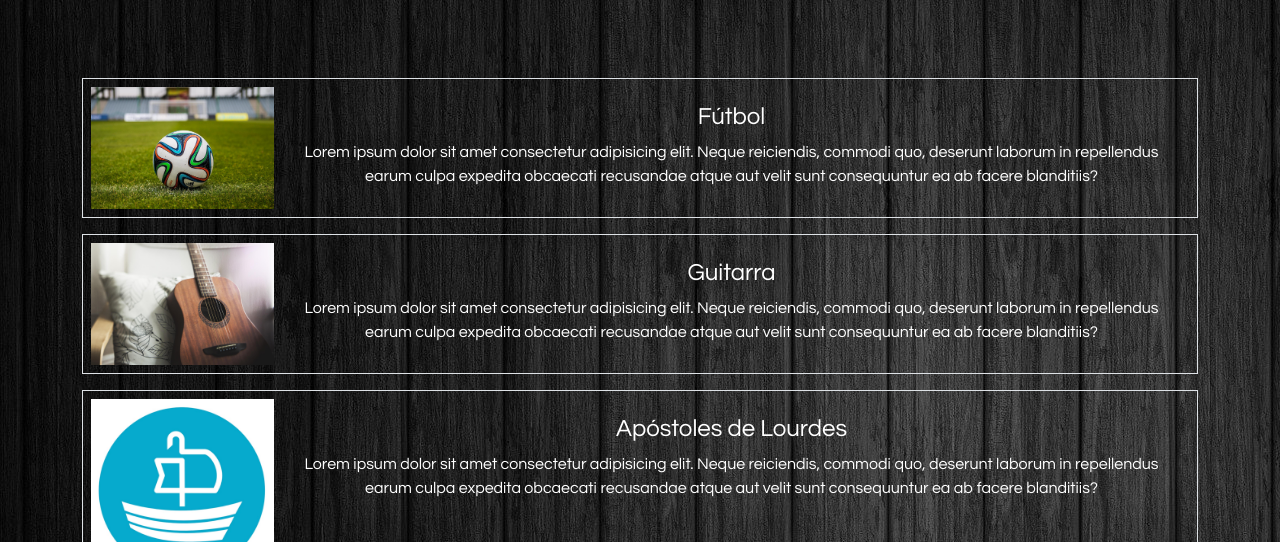
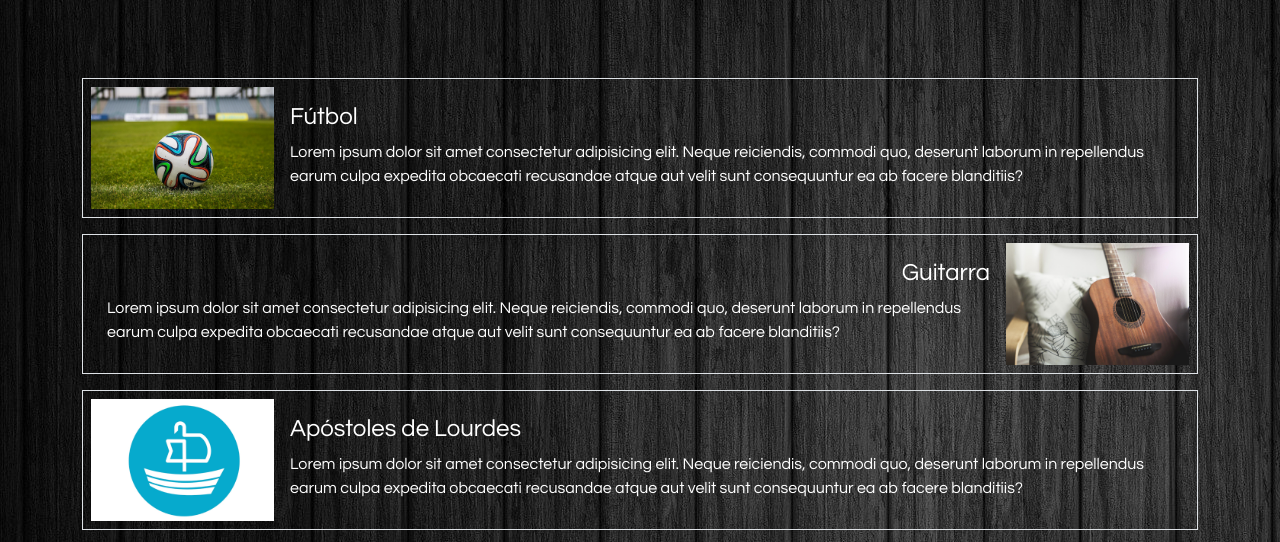
Before and after one commit to JoseMMTW99/DesarrolloWeb-ProyectoFinal-JoseMMTW99, a plain HTML site: page pages/3aficiones.html in a window 1280 px wide. Shown: the part 192-734 px from the top of the page. Drawn offline with nearby package versions, Linux system fonts and the light colour scheme.

Commit message:
correcion detalles basicos

```diff
--- a/css/estilos.css
+++ b/css/estilos.css
@@ -293,3 +293,6 @@ li a.active, li a:hover{
         margin-bottom: 20px;
     }
 }
+.img-adl{
+    max-height: 142px;
+}
--- a/pages/3aficiones.html
+++ b/pages/3aficiones.html
@@ -43,45 +43,34 @@
             </div>
             <div class="col-md-9 col-lg-10 align-self-start">
                 <div class="m-3">
-                    <h4>Fútbol</h4>
-                    <p">Lorem ipsum dolor sit amet consectetur adipisicing elit. Neque reiciendis, commodi quo, deserunt laborum in repellendus earum culpa expedita obcaecati recusandae atque aut velit sunt consequuntur ea ab facere blanditiis?</p>
+                    <h4 class="text-start">Fútbol</h4>
+                    <p class="text-start">Lorem ipsum dolor sit amet consectetur adipisicing elit. Neque reiciendis, commodi quo, deserunt laborum in repellendus earum culpa expedita obcaecati recusandae atque aut velit sunt consequuntur ea ab facere blanditiis?</p>
                 </div>
             </div>
         </section>
         <section class="row gx-0 mb-3 align-items-center border p-2">
+            <div class="col-md-9 col-lg-10 align-self-start">
+                <div class="m-3">
+                    <h4 class="text-end">Guitarra</h4>
+                    <p class="text-start">Lorem ipsum dolor sit amet consectetur adipisicing elit. Neque reiciendis, commodi quo, deserunt laborum in repellendus earum culpa expedita obcaecati recusandae atque aut velit sunt consequuntur ea ab facere blanditiis?</p>
+                </div>
+            </div>
             <div class="col-md-3  col-lg-2">
                 <img class="img-fluid mb-3 mb-lg-0" src="../img/2.guitarra.jpg" alt="...">
-            </div>
-            <div class="col-md-9 col-lg-10 align-self-start">
-                <div class="m-3">
-                    <h4>Guitarra</h4>
-                    <p">Lorem ipsum dolor sit amet consectetur adipisicing elit. Neque reiciendis, commodi quo, deserunt laborum in repellendus earum culpa expedita obcaecati recusandae atque aut velit sunt consequuntur ea ab facere blanditiis?</p>
-                </div>
             </div>
         </section>
         <section class="row gx-0 mb-3 align-items-center border p-2">
             <div class="col-md-3  col-lg-2">
-                <img class="img-fluid mb-3 mb-lg-0" src="../img/3.apdelourdes.jpg" alt="...">
+                <img class="img-fluid mb-3 mb-lg-0" src="../img/3.apdelourdes2.jpg" alt="...">
             </div>
             <div class="col-md-9 col-lg-10 align-self-start">
                 <div class="m-3">
-                    <h4>Apóstoles de Lourdes</h4>
-                    <p">Lorem ipsum dolor sit amet consectetur adipisicing elit. Neque reiciendis, commodi quo, deserunt laborum in repellendus earum culpa expedita obcaecati recusandae atque aut velit sunt consequuntur ea ab facere blanditiis?</p>
+                    <h4 class="text-start">Apóstoles de Lourdes</h4>
+                    <p class="text-start">Lorem ipsum dolor sit amet consectetur adipisicing elit. Neque reiciendis, commodi quo, deserunt laborum in repellendus earum culpa expedita obcaecati recusandae atque aut velit sunt consequuntur ea ab facere blanditiis?</p>
                 </div>
             </div>
         </section>
     </main>
-
-
-
-
-    <!-- <main>
-        <div class="contenedorhobbies animacionh1">
-            <div class="item1h item" ></div>
-            <div class="item2h item" ></div>
-            <div class="item3h item" ></div>
-        </div>
-    </main> -->
     <footer class="animacionfooter footeraficiones">
         <div class="redes">
             <a href="https://www.facebook.com/josemaria.martinezteranweht.3/"><i class="fa-brands fa-facebook"></i></a>
```
Also changed, not shown: img/3.apdelourdes2.jpg (added).
